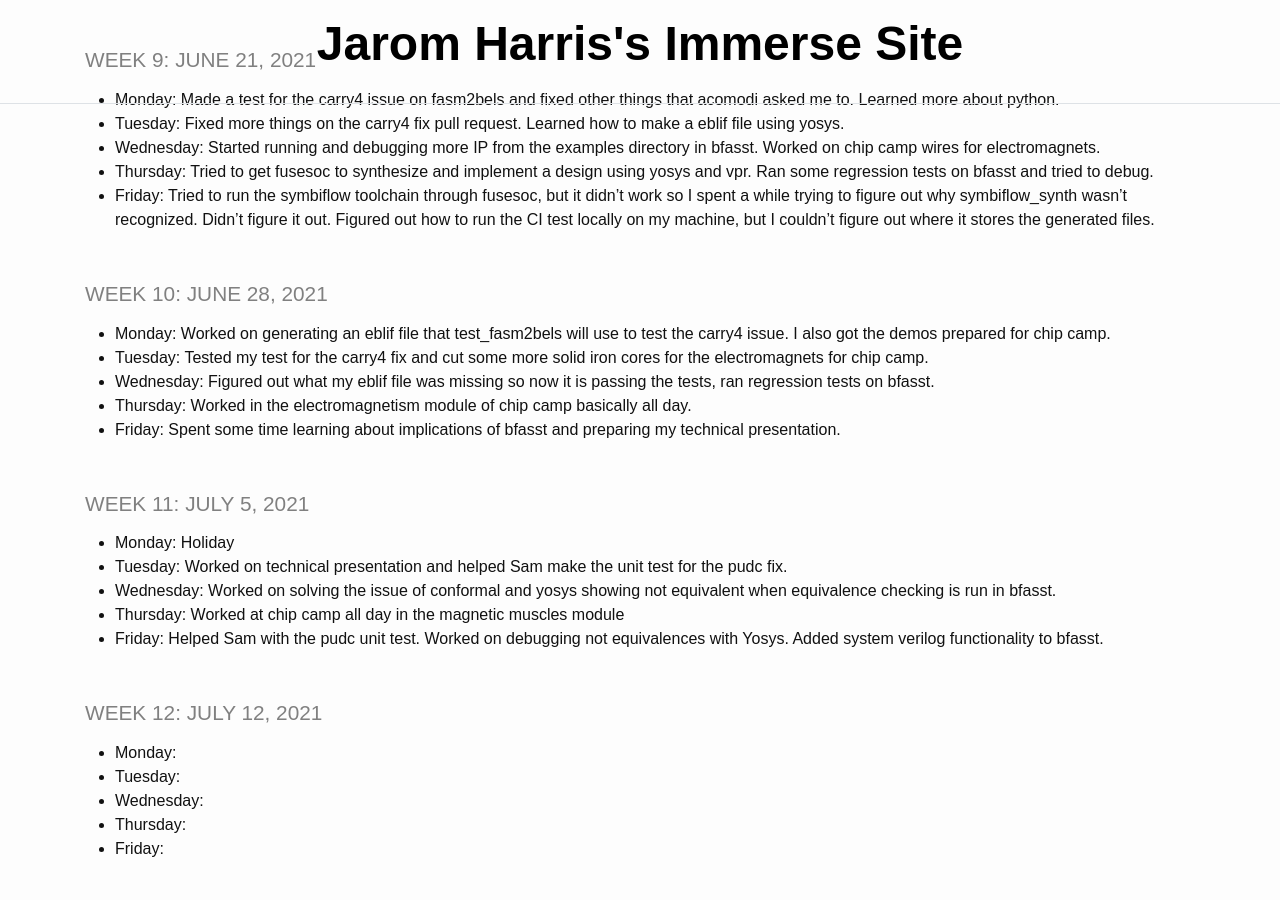
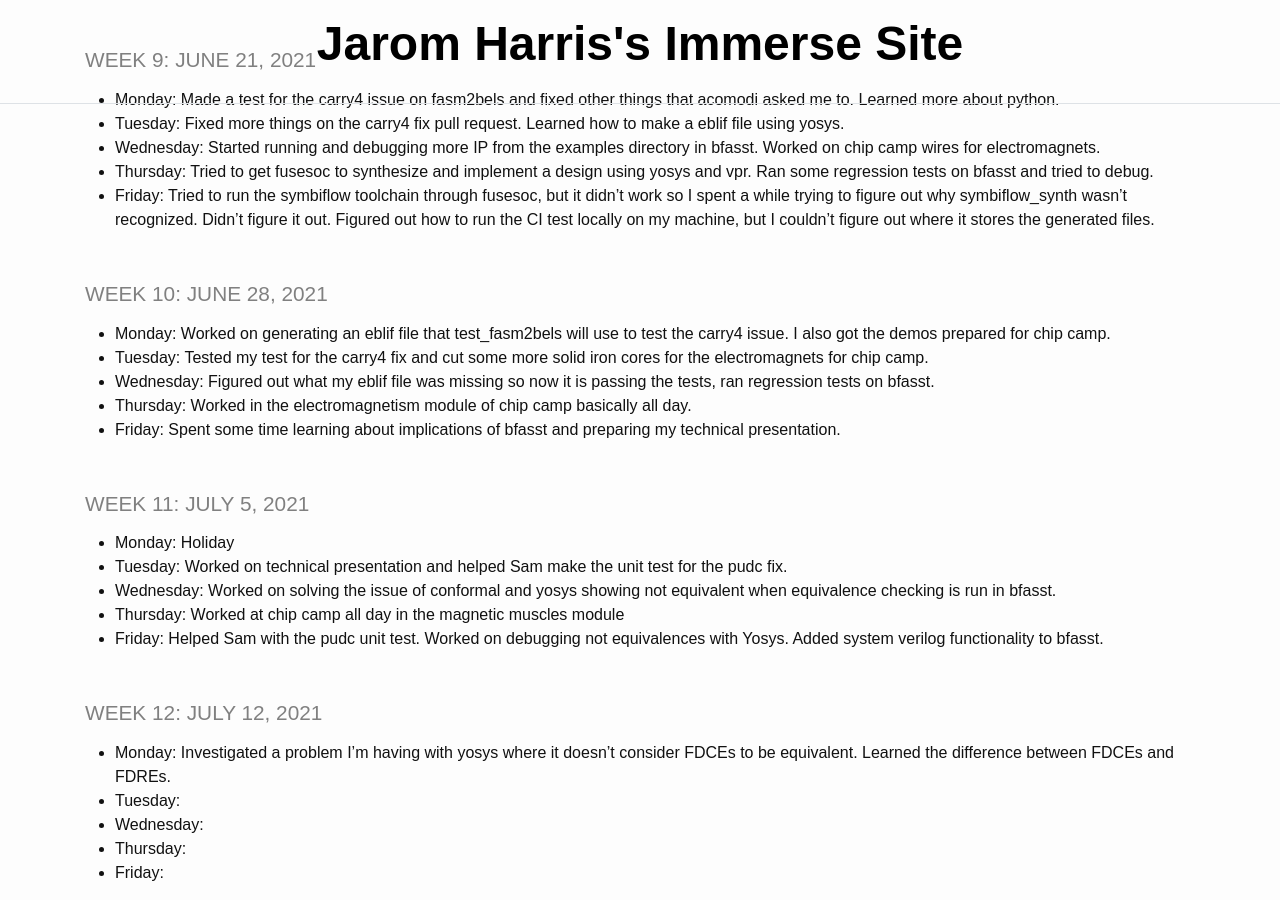
Before and after one commit to jaromharris/immerse, a Jekyll site: the page built from index.md, in a window 1280 px wide and 900 px high, scrolled down 1902 px. Built offline with Jekyll 4.4.1, drawn with Linux system fonts in a browser that asks for light colours; before the commit the page ends 2778 px from its top, so only the background shows below that.

Commit message:
Update index.md

```diff
--- a/index.md
+++ b/index.md
@@ -82,7 +82,7 @@ title: IMMERSE Log
 * **Friday**: Helped Sam with the pudc unit test. Worked on debugging not equivalences with Yosys. Added system verilog functionality to bfasst.
 
 ### Week 12: July 12, 2021
-* **Monday**:
+* **Monday**: Investigated a problem I'm having with yosys where it doesn't consider FDCEs to be equivalent. Learned the difference between FDCEs and FDREs.
 * **Tuesday**:
 * **Wednesday**:
 * **Thursday**:
```
